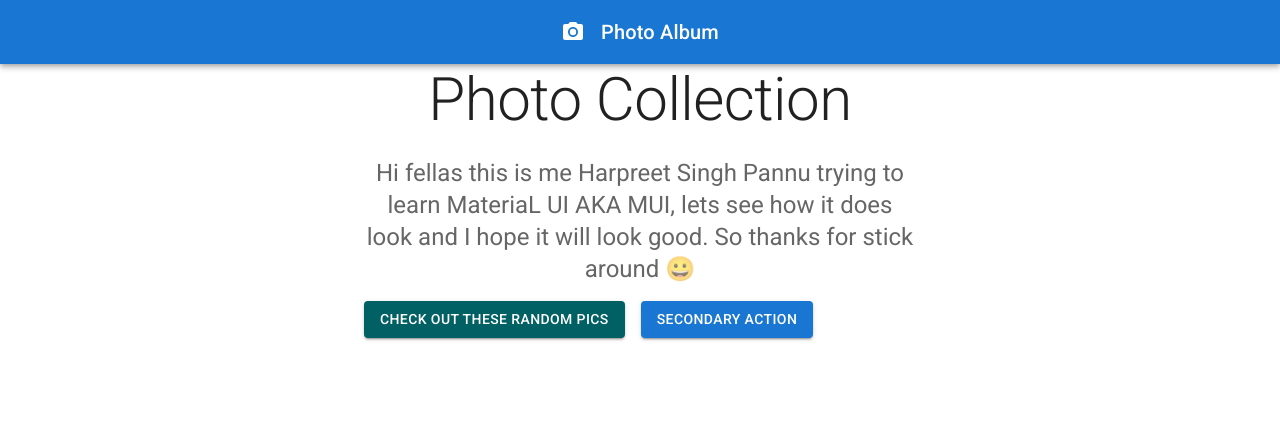
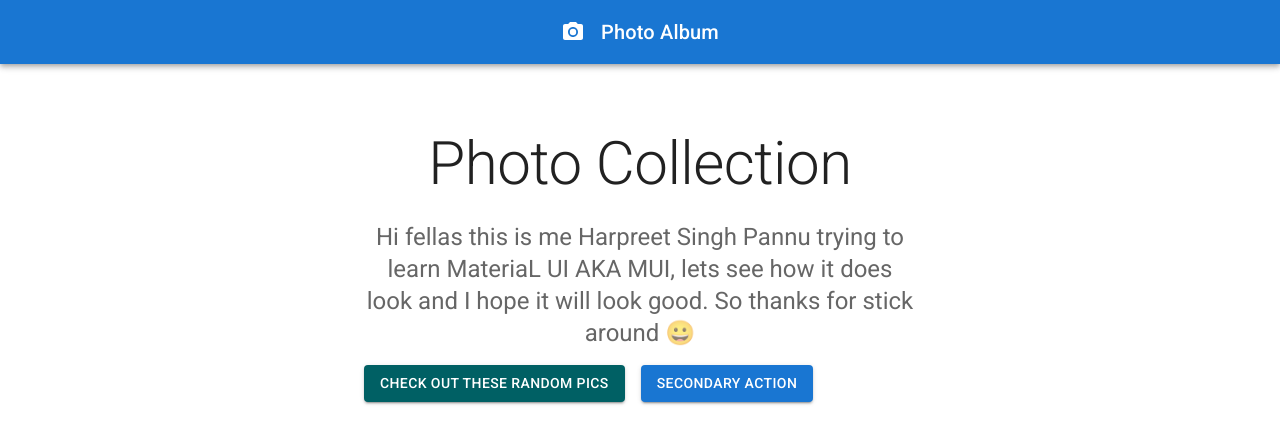
Before and after one commit to Pannu786/Material_UI, a React (Create React App) app: page / in a window 1280 px wide. Shown: the top 444 px of the page. Built offline with nearby package versions, Linux system fonts and the light colour scheme.

Commit message:
Theme added(which is easy on v5 MUI)

```diff
--- a/package.json
+++ b/package.json
@@ -8,6 +8,7 @@
     "@mui/icons-material": "^5.8.0",
     "@mui/material": "^5.8.1",
     "@mui/styled-engine-sc": "^5.8.0",
+    "@mui/styles": "^5.8.0",
     "@testing-library/jest-dom": "^5.16.4",
     "@testing-library/react": "^13.3.0",
     "@testing-library/user-event": "^13.5.0",
--- a/src/App.js
+++ b/src/App.js
@@ -11,12 +11,17 @@ import {
   Toolbar,
   Container,
   Button,
+  Box
 } from '@mui/material';
 import PhotoCameraIcon from '@mui/icons-material/PhotoCamera';
+import { createTheme, ThemeProvider } from '@mui/material/styles';
+
+const theme = createTheme();
 
 const App = () => {
   return (
     <>
+      <ThemeProvider theme={theme}>
         <CssBaseline />
         <AppBar position='relative'>
           <Toolbar sx={{ margin: 'auto' }}>
@@ -25,7 +30,13 @@ const App = () => {
           </Toolbar>
         </AppBar>
         <main>
-        <div>
+          <Box
+            sx={{
+              bgcolor: 'background.paper',
+              pt: 8,
+              pb: 6,
+            }}
+          >
             <Container maxWidth='sm'>
               <Typography
                 variant='h2'
@@ -41,9 +52,9 @@ const App = () => {
                 color='textSecondary'
                 paragraph
               >
-              Hi fellas this is me Harpreet Singh Pannu trying to learn MateriaL
-              UI AKA MUI, lets see how it does look and I hope it will look
-              good. So thanks for stick around 😀
+                Hi fellas this is me Harpreet Singh Pannu trying to learn
+                MateriaL UI AKA MUI, lets see how it does look and I hope it
+                will look good. So thanks for stick around 😀
               </Typography>
               <div>
                 <Grid container spacing={2} justify='center'>
@@ -65,8 +76,9 @@ const App = () => {
                 </Grid>
               </div>
             </Container>
-        </div>
+          </Box>
         </main>
+      </ThemeProvider>
     </>
   );
 };
```
Also changed, not shown: 1 other file (tests, documents, lock files or other folders). Lines whose indentation alone changed are shown as unchanged.
